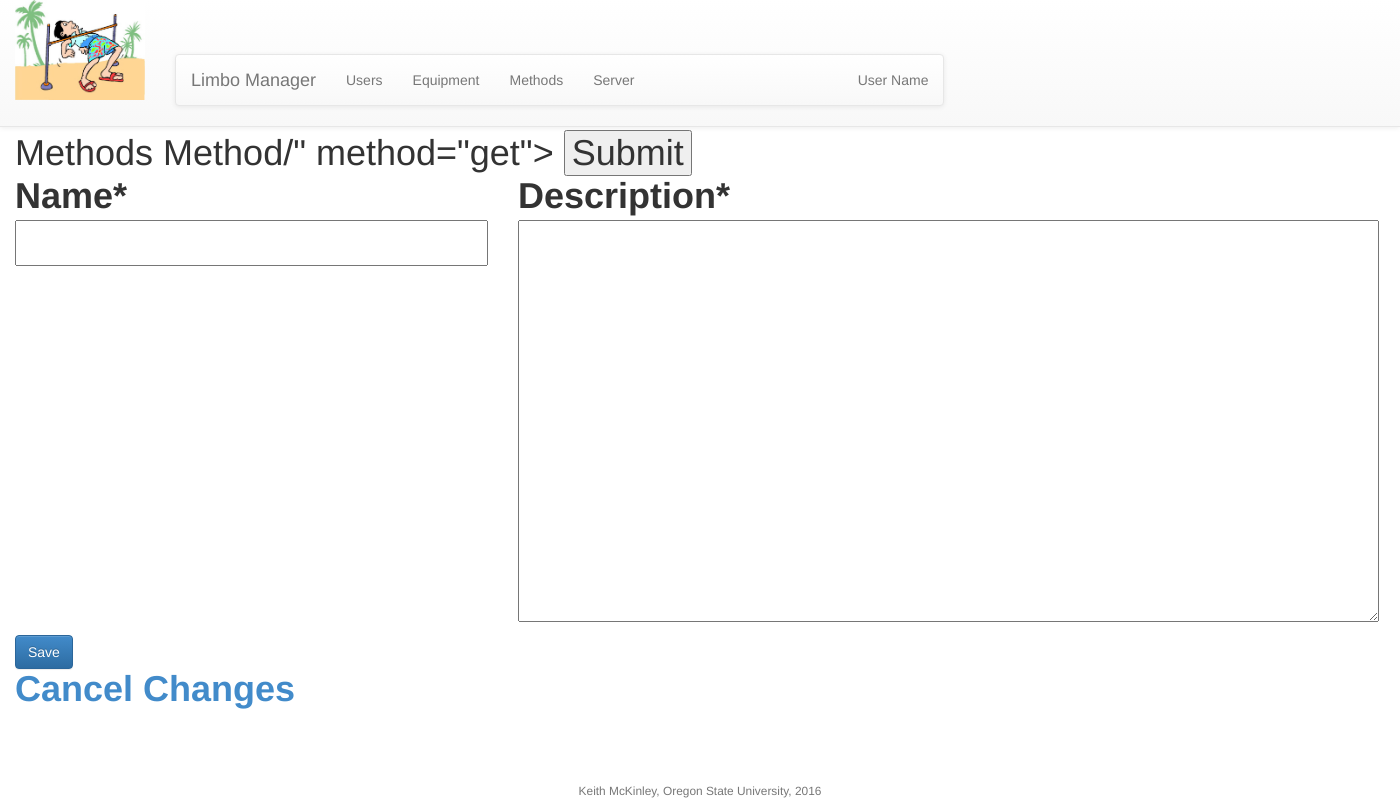
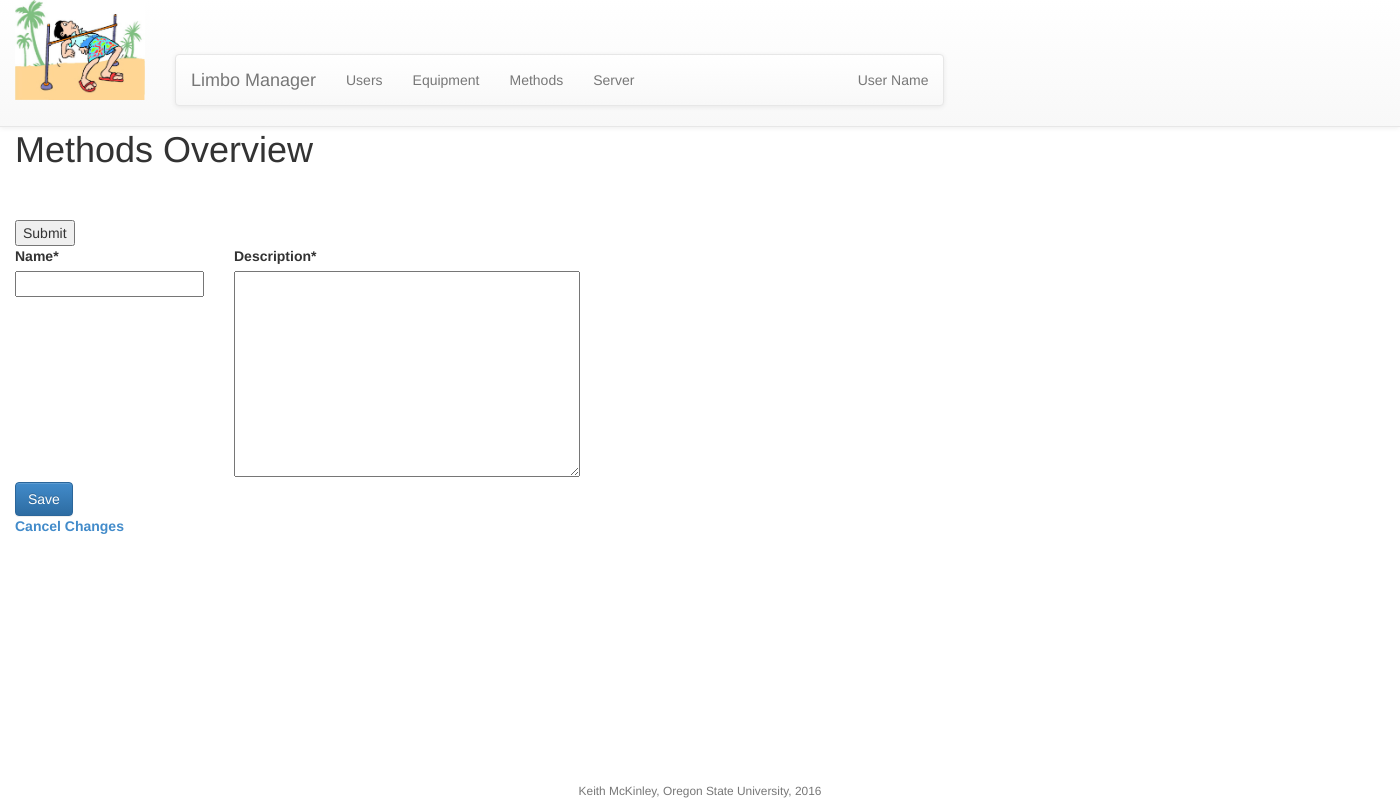
Before and after one commit to burningbaal/CS419django, a Django app: page /edit/methods.html in a window 1400 px wide. Run offline with Django 3.2, Linux system fonts and the light colour scheme; data that the repository does not hold is empty; some libraries are stand-ins or nearby versions.

Commit message:
had accidently removed text from template

```diff
--- a/limbo/templates/limboHtml/Methods.html
+++ b/limbo/templates/limboHtml/Methods.html
@@ -3,7 +3,10 @@
 {% block content %}
 
 	{% load crispy_forms_tags %}
-	<h1>Methods Method/" method="get">
+	<h1>Methods Overview</h1>
+	{{ SubmitMessage }}<br>
+	{{ formset.non_form_errors }}<br>
+	<form action="../Method/" method="get">
 		{% csrf_token %}
 		{{ form }}
 		<input type="submit" value="Submit" />
```
